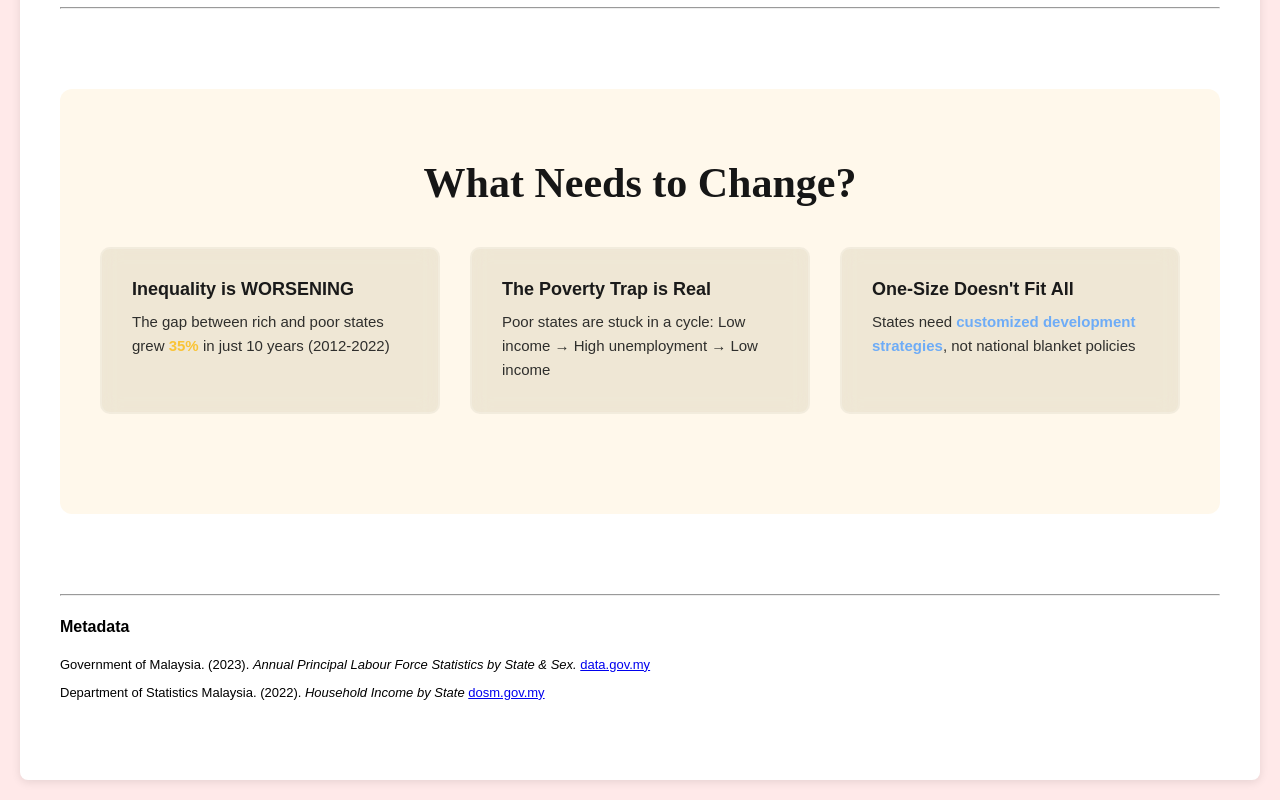
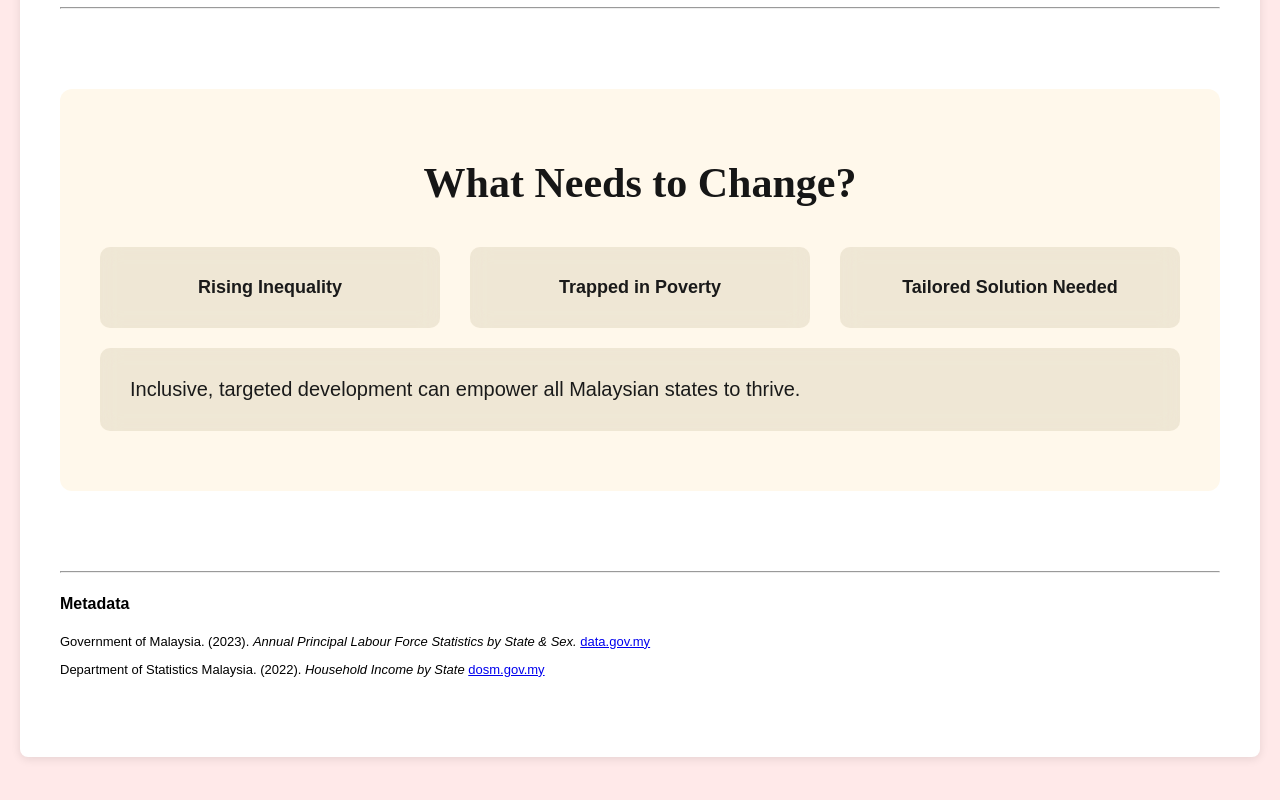
Before and after one commit to YuanYeeMun/dv2, a plain HTML site: page index.html in a window 1280 px wide. Shown: the part 3258-4058 px from the top of the page. After the commit the page ends 4035 px from the top, so only its background shows below. Drawn offline with Linux system fonts and the light colour scheme; a script that the page names is missing.

Commit message:
Add files via upload

```diff
--- a/index.html
+++ b/index.html
@@ -254,30 +254,25 @@
                 What Needs to Change?
             </h2>
 
-            <div style="margin: 0 auto;">
-                <div style="display: grid; grid-template-columns: repeat(3, 1fr); gap: 30px; margin-bottom: 40px;">
-                    <div style="padding: 30px; background: rgba(100, 92, 24, 0.1); backdrop-filter: blur(10px); border-radius: 10px; border: 2px solid rgba(255,255,255,0.2);">
-                        <div style="font-size: 18px; font-weight: bold; margin-bottom: 10px;">Inequality is WORSENING</div>
-                        <div style="font-size: 15px; line-height: 1.6; opacity: 0.9;">
-                            The gap between rich and poor states grew <strong style="color: #fbbf24;">35%</strong> in just 10 years (2012-2022)
-                        </div>
+            <div>
+                <div style="display: grid; grid-template-columns: repeat(3, 1fr); gap: 30px; text-align: center;">
+                    <div style="padding: 30px; background: rgba(100, 92, 24, 0.1); backdrop-filter: blur(10px); border-radius: 10px; ">
+                        <div style="font-size: 18px; font-weight: bold;">Rising Inequality</div>
                     </div>
 
-                    <div style="padding: 30px; background: rgba(100, 92, 24, 0.1); backdrop-filter: blur(10px); border-radius: 10px; border: 2px solid rgba(255,255,255,0.2);">
-                        <div style="font-size: 18px; font-weight: bold; margin-bottom: 10px;">The Poverty Trap is Real</div>
-                        <div style="font-size: 15px; line-height: 1.6; opacity: 0.9;">
-                            Poor states are stuck in a cycle: Low income → High unemployment → Low income
-                        </div>
+                    <div style="padding: 30px; background: rgba(100, 92, 24, 0.1); backdrop-filter: blur(10px); border-radius: 10px; ">
+                        <div style="font-size: 18px; font-weight: bold; ">Trapped in Poverty</div>
                     </div>
 
-                    <div style="padding: 30px; background: rgba(100, 92, 24, 0.1); backdrop-filter: blur(10px); border-radius: 10px; border: 2px solid rgba(255,255,255,0.2);">
-                        <div style="font-size: 18px; font-weight: bold; margin-bottom: 10px;">One-Size Doesn't Fit All</div>
-                        <div style="font-size: 15px; line-height: 1.6; opacity: 0.9;">
-                            States need <strong style="color: #60a5fa;">customized development strategies</strong>, not national blanket policies
-                        </div>
+                    <div style="padding: 30px; background: rgba(100, 92, 24, 0.1); backdrop-filter: blur(10px); border-radius: 10px; ">
+                        <div style="font-size: 18px; font-weight: bold; ">Tailored Solution Needed</div>
                     </div>
                 </div>
+                <div style="margin-top: 20px; padding: 30px; background: rgba(100, 92, 24, 0.1); backdrop-filter: blur(10px); border-radius: 10px; ">
+                    <div style="font-size: 20px; ">Inclusive, targeted development can empower all Malaysian states to thrive.</div>
+                </div>
             </div>
+
         </div>
 
         <hr class divider>
```
